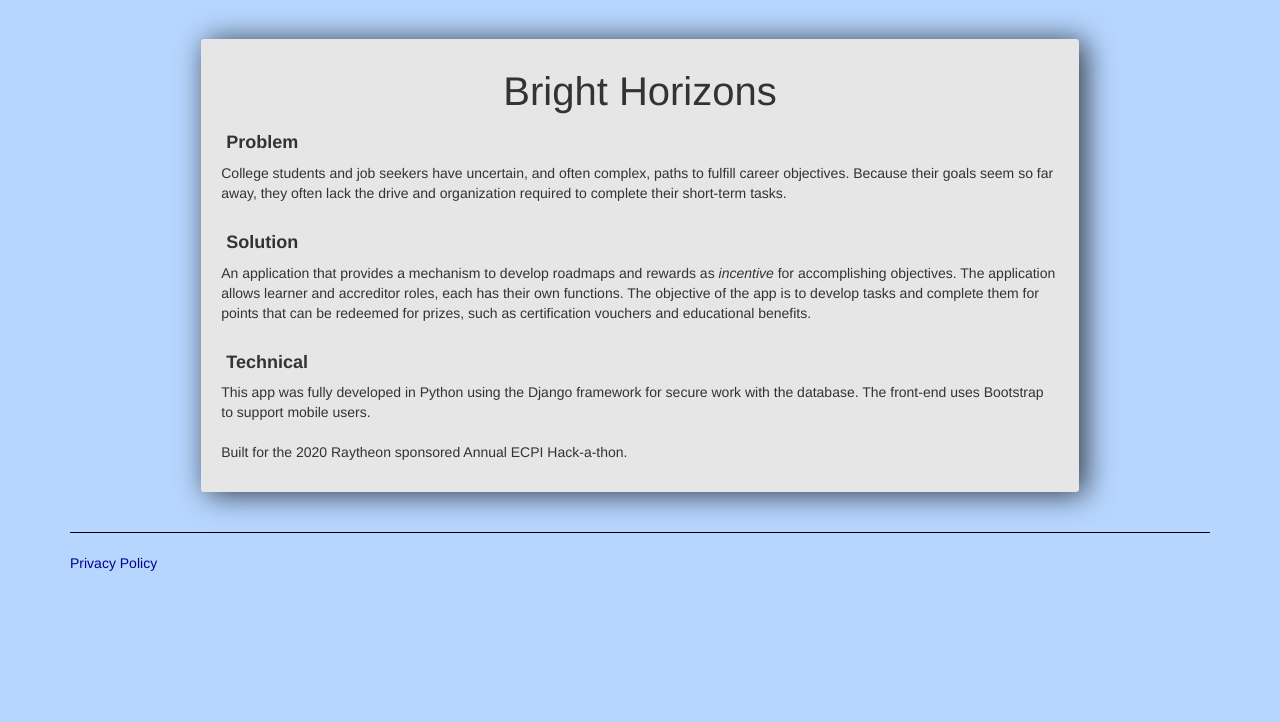
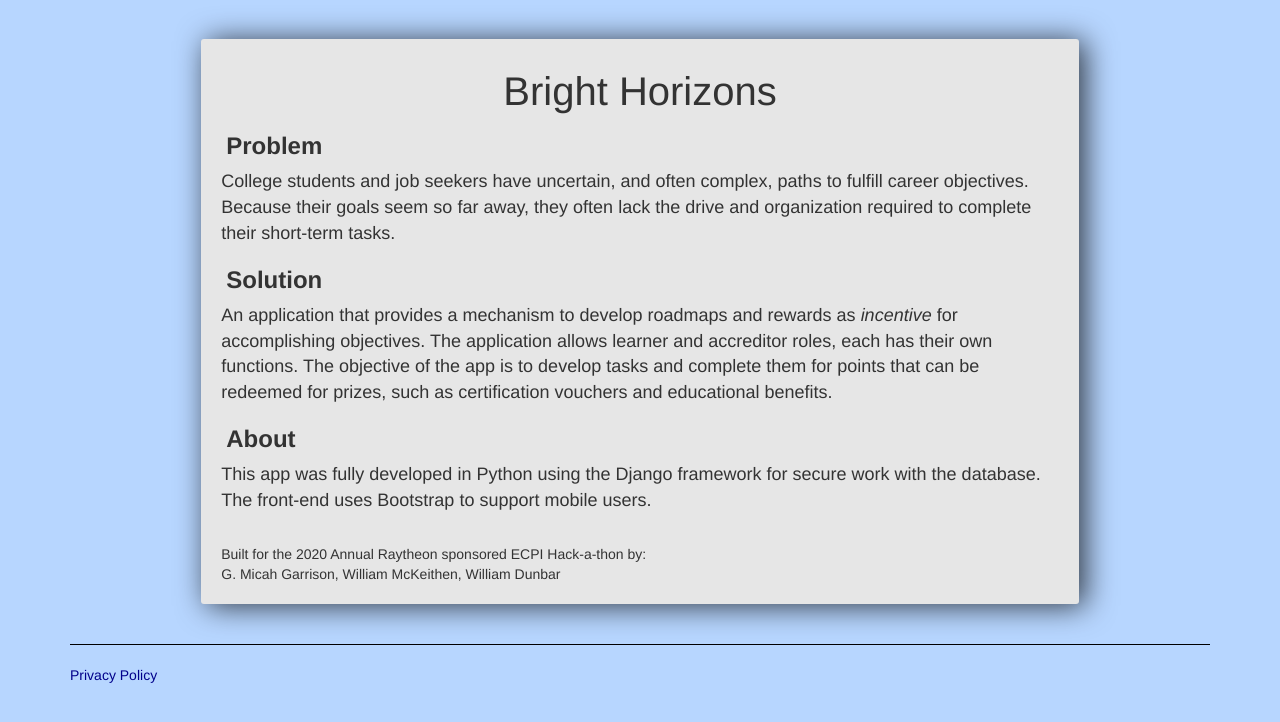
Before and after one commit to sysadmin777/BrightHorizon, a Django app: page / in a window 1280 px wide. Shown: the part 51-773 px from the top of the page. Run offline with Django 3.2, Linux system fonts and the light colour scheme; some libraries are stand-ins or nearby versions.

Commit message:
app description update

```diff
--- a/BrightHorizon/templates/index.html
+++ b/BrightHorizon/templates/index.html
@@ -7,7 +7,7 @@
         text-align: center;
         font-size: 40px;
     }
-    h4 {
+    h3 {
         padding: 0px;
     }
     p {
@@ -21,25 +21,30 @@
         <h1>Bright Horizons</h1>
         <p>
 
-<h4><b>Problem</b></h4>
+<h3><b>Problem</b></h3>
+<p>
 College students and job seekers have uncertain, and often complex,
 paths to fulfill career objectives. Because their goals seem so far away, they often lack the drive and organization required to complete their short-term tasks.
-<br /><br />
+</p>
 
-<h4><b>Solution</b></h4>
+<h3><b>Solution</b></h3>
+<p>
 An application that provides a mechanism to develop roadmaps and rewards as <i>incentive</i> for
 accomplishing objectives. The application allows learner and accreditor roles, each has their own functions.
 The objective of the app is to develop tasks and complete them for points that can be redeemed for prizes, such as certification vouchers and educational benefits.
-<br /><br />
+</p>
 
-<h4><b>Technical</b></h4>
+<h3><b>About</b></h3>
+<p>
 This app was fully developed in Python using the Django framework for secure work with the database. The front-end uses Bootstrap to support mobile users.
+</p>
 
-<br /><br />
-Built for the 2020 Raytheon sponsored Annual ECPI Hack-a-thon.
+<br />
+Built for the 2020 Annual Raytheon sponsored ECPI Hack-a-thon by:
+
+<br />G. Micah Garrison, William McKeithen, William Dunbar
 
 
-</p>
 </div>
 </div>
 {% endblock %}
```
